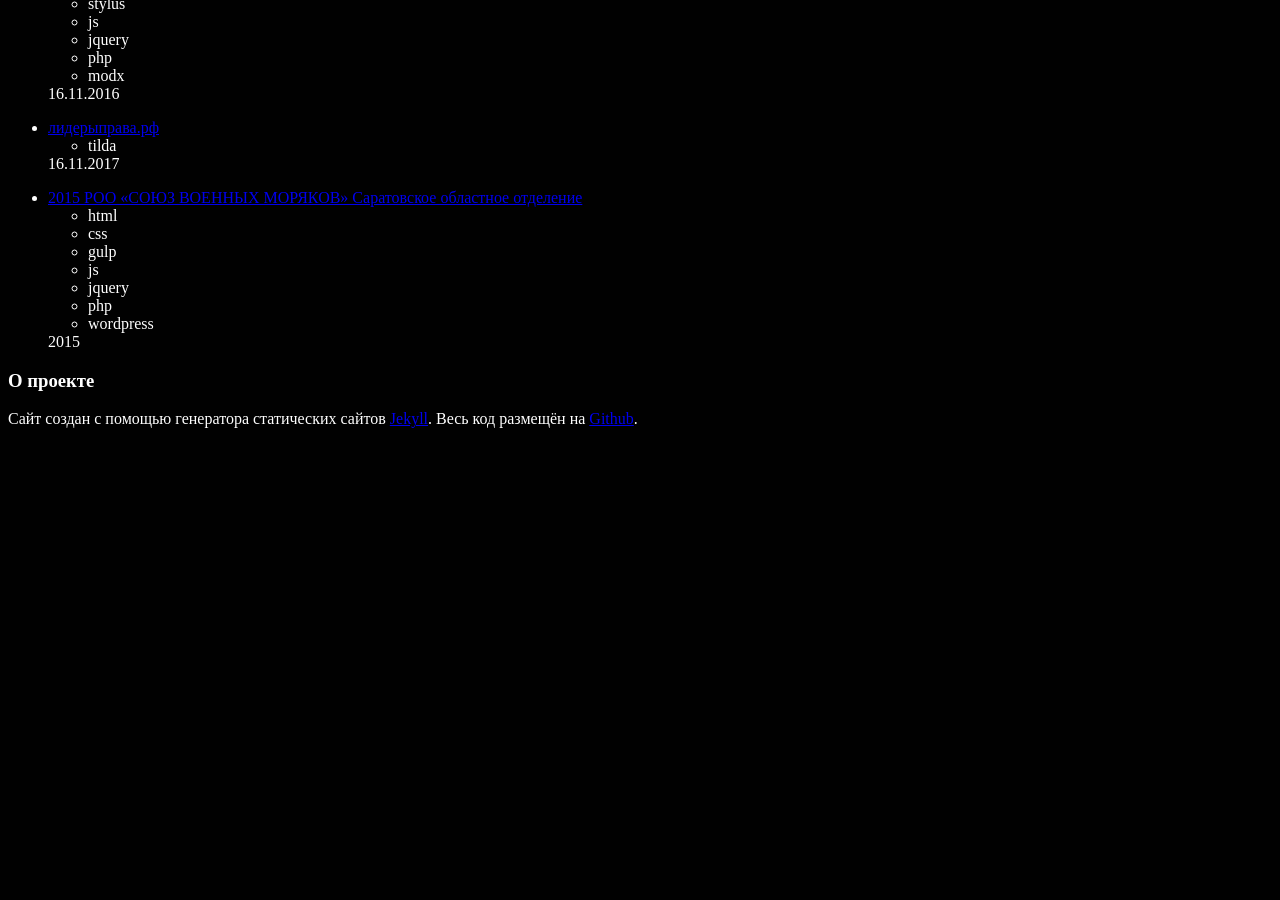
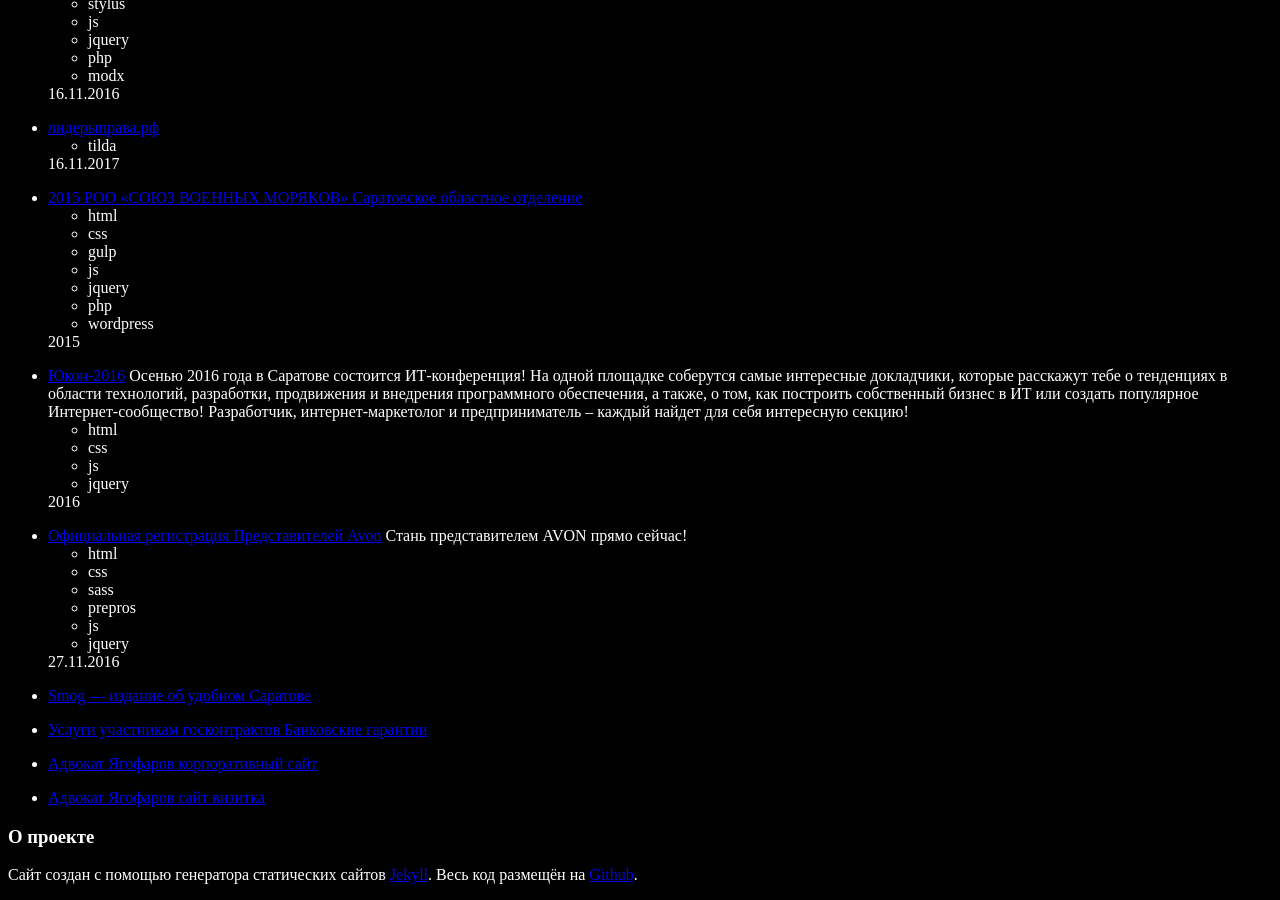
Before and after one commit to bulch/bulch.github.io, a Jekyll site: the page built from index.html, in a window 1280 px wide and 900 px high, scrolled down 1175 px. Built offline with Jekyll 4.4.1, drawn with Linux system fonts in a browser that asks for light colours; before the commit the page ends 1619 px from its top, so only the background shows below that.

Commit message:
add work )

```diff
--- a/_data/work.yml
+++ b/_data/work.yml
@@ -38,3 +38,33 @@
   website: 'http://vmfsaratov.ru'
   tech: '<li>html</li><li>css</li><li>gulp</li><li>js</li><li>jquery</li><li>php</li><li>wordpress</li>'
   date: '2015'
+- name: 'Юкон-2016'
+  description: 'Осенью 2016 года в Саратове состоится ИТ-конференция! На одной площадке соберутся самые интересные докладчики, которые расскажут тебе о тенденциях в области технологий, разработки, продвижения и внедрения программного обеспечения, а также, о том, как построить собственный бизнес в ИТ или создать популярное Интернет-сообщество! Разработчик, интернет-маркетолог и предприниматель – каждый найдет для себя интересную секцию!'
+  website: 'http://2016.youcon.ru/'
+  tech: '<li>html</li><li>css</li><li>js</li><li>jquery</li>'
+  date: '2016'
+- name: 'Официальная регистрация Представителей Avon'
+  description: 'Стань представителем AVON прямо сейчас!'
+  website: 'http://avon-centre.ru/'
+  tech: '<li>html</li><li>css</li><li>sass</li><li>prepros</li><li>js</li><li>jquery</li>'
+  date: '27.11.2016'
+- name: 'Smog — издание об удобном Саратове'
+  description: ''
+  website: 'http://smogmag.ru/'
+  tech: ' '
+  date: ' '
+- name: 'Услуги участникам госконтрактов Банковские гарантии'
+  description: ' '
+  website: 'http://finsp.ru/'
+  tech: ''
+  date: ' '
+- name: 'Адвокат Ягофаров корпоративный сайт'
+  description: ' '
+  website: 'https://yagofarov.ru/'
+  tech: ''
+  date: ' '
+- name: 'Адвокат Ягофаров сайт визитка'
+  description: ' '
+  website: 'https://advokatyagofarov.ru/'
+  tech: ''
+  date: ' '
```
